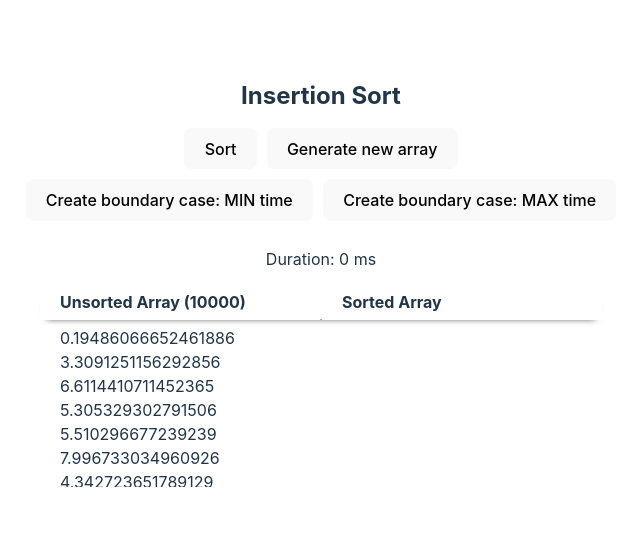
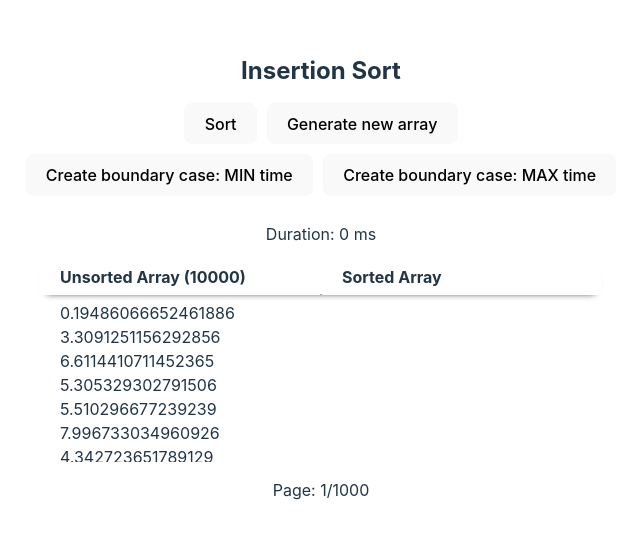
Before and after one commit to tsvetta/sandbox_react_algorithms, a React (Vite) app: page / in a window 1280 px wide. Shown: the part 114-652 px from the top of the page, without its empty margins (319-959 px from the left). Built offline with nearby package versions, Linux system fonts and the light colour scheme.

Commit message:
Pagination

```diff
--- a/src/App.css
+++ b/src/App.css
@@ -69,7 +69,6 @@ td, th {
   }
 }
 
-
 .table-head-row th {
   width: 240px;
 }
--- a/src/algorithms/SortingAlgorithm.jsx
+++ b/src/algorithms/SortingAlgorithm.jsx
@@ -54,7 +54,7 @@ const SortingAlgorithm = ({ name, fn, length }) => {
 
   // infinite scroll
   const onScroll = useCallback((e) => {
-    const isEnd = sortedArr.length / PAGE_LENGTH === page;
+    const isEnd = length / PAGE_LENGTH === page;
     const { offsetHeight, scrollHeight, scrollTop } = e.target;
     const needNextPage = scrollHeight - offsetHeight === scrollTop;
 
@@ -101,6 +101,7 @@ const SortingAlgorithm = ({ name, fn, length }) => {
           </tbody>
         </table>
       </div>
+      <p>Page: {page}/{length / PAGE_LENGTH}</p>
     </section>
   )
 }
```
